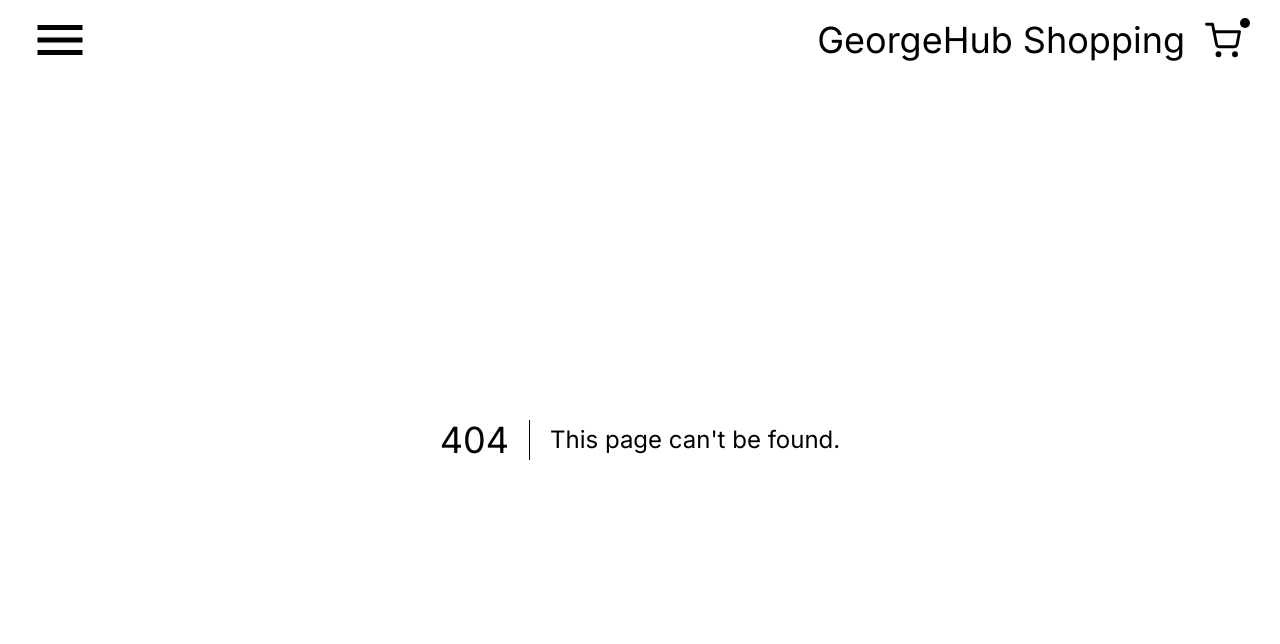
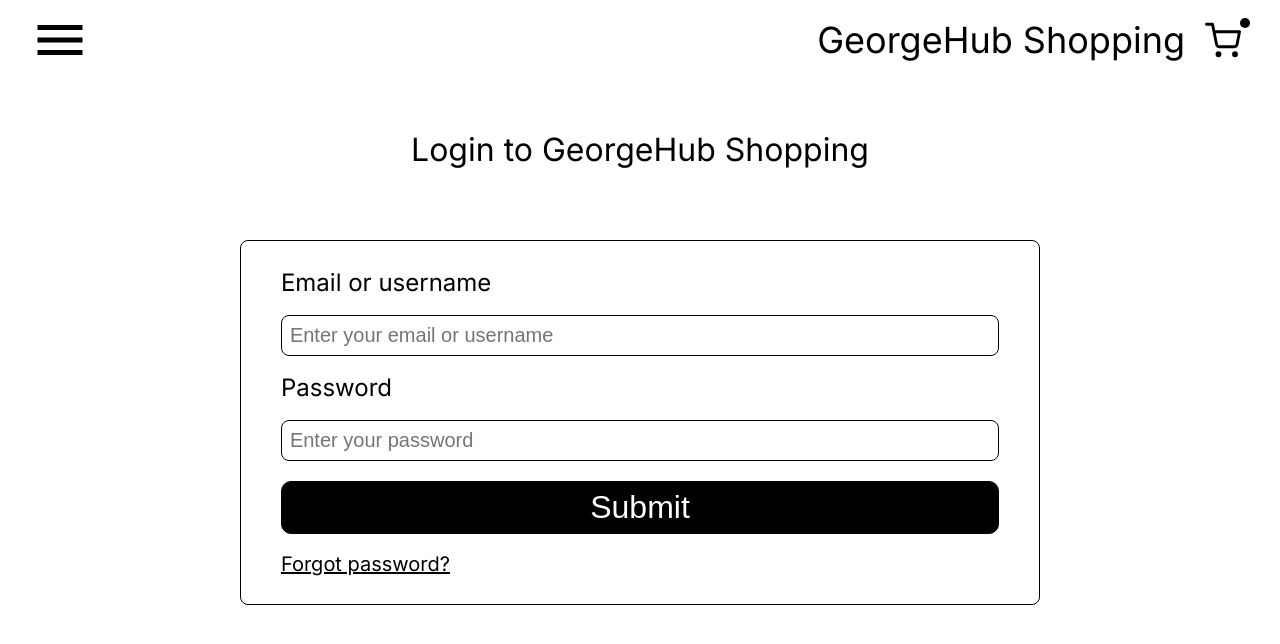
Before and after one commit to georgie-the-developer/georgehub-shopping-frontend, a Next.js app: page /login in a window 1280 px wide. Before the commit this address had no page. Shown: the top 644 px of the page. Built offline with nearby package versions, Linux system fonts and the light colour scheme.

Commit message:
Login page (no data to backend submission yet)

```diff
--- /dev/null
+++ b/src/app/login/page.tsx
@@ -0,0 +1,63 @@
+"use client";
+// Hooks
+import { useState } from "react";
+// Components
+import * as Form from "@/components/form/Form";
+// Styling
+import login from "@/styles/modules/login.module.scss";
+
+interface LoginFormInput {
+  username: string;
+  password: string;
+}
+
+export default function Page() {
+  const handleSubmit = async (e) => {
+    e.preventDefault();
+    const formData = new FormData(e.target);
+    const data = JSON.stringify(Object.fromEntries(formData));
+    console.log(data);
+    // let csrfToken = "";
+    // let response = await fetch("/someurl", {
+    //   method: "POST",
+    //   credentials: "include",
+    //   headers: {
+    //     "Content-Type": "application/json",
+    //     "X-CSRFToken": csrfToken,
+    //   },
+    //   body: data,
+    // });
+    // let responseData: JSON = await response.json();
+    // console.log(responseData);
+    e.target.reset();
+  };
+  return (
+    <div className={login.container}>
+      <div className={login.heading}>Login to GeorgeHub Shopping</div>
+      <div className={login.formContainer}>
+        <Form.Form handleSubmit={handleSubmit}>
+          <Form.FormInput
+            type="text"
+            name="username"
+            label="Email or username"
+            placeholder="Enter your email or username"
+            pattern="^[^\s]{4,}$"
+            patternMessage="Username should contain at least 4 characters and must not contain whitespaces."
+            required={true}
+          />
+          <Form.FormInput
+            type="password"
+            name="password"
+            label="Password"
+            placeholder="Enter your password"
+            pattern="^(?=.*\d)(?=.*[a-z])(?=.*[A-Z])[^\s]{8,}$"
+            patternMessage="Password should be at least 8 characters long, include at least one digit, one lowercase, and one uppercase letter, and must not contain any whitespaces."
+            required={true}
+          />
+          <Form.FormSubmit value="Submit" />
+          <Form.FormLink title="Forgot password?" link="/forgot-password" />
+        </Form.Form>
+      </div>
+    </div>
+  );
+}
--- /dev/null
+++ b/src/styles/modules/login.module.scss
@@ -0,0 +1,20 @@
+.container {
+  position: relative;
+  width: 100%;
+  min-height: 50vh;
+  display: flex;
+  flex-direction: column;
+  align-items: center;
+  .heading {
+    margin-top: 50px;
+    font-size: 32px;
+    text-align: center;
+    line-height: 40px;
+  }
+  .formContainer {
+    margin-top: 70px;
+    width: 70%;
+    max-width: 800px;
+    min-width: 350px;
+  }
+}
```
